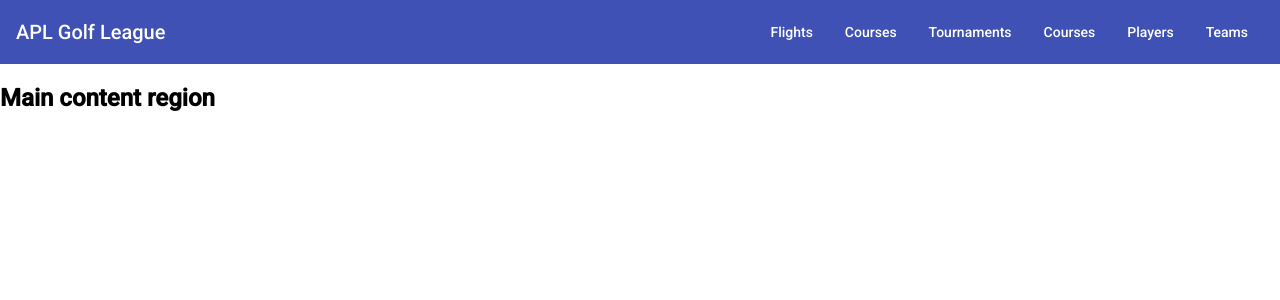
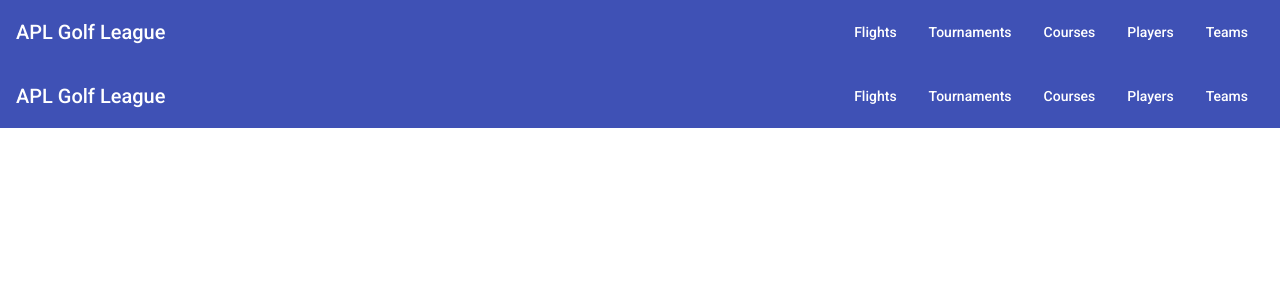
Before and after one commit to adjaunzemis/apl-golf-league-frontend, an Angular app in the folder angular-material/: page / in a window 1280 px wide. Shown: the top 300 px of the page. Built offline with nearby package versions, Linux system fonts and the light colour scheme.

Commit message:
Added routing module with placeholder routes.

```diff
--- a/angular-material/src/app/app.component.html
+++ b/angular-material/src/app/app.component.html
@@ -1,4 +1,4 @@
 <app-header></app-header>
 <main>
-  <h2>Main content region</h2>
+  <router-outlet></router-outlet>
 </main>
--- a/angular-material/src/app/app.module.ts
+++ b/angular-material/src/app/app.module.ts
@@ -6,6 +6,7 @@
 
 import { AppComponent } from './app.component';
 import { HeaderComponent } from './header/header.component';
+import { AppRoutingModule } from './app-routing.module';
 
 @NgModule({
   declarations: [
@@ -16,7 +17,8 @@
     BrowserModule,
     BrowserAnimationsModule,
     MatToolbarModule,
-    MatButtonModule
+    MatButtonModule,
+    AppRoutingModule
   ],
   providers: [],
   bootstrap: [AppComponent]
--- a/angular-material/src/app/header/header.component.html
+++ b/angular-material/src/app/header/header.component.html
@@ -6,9 +6,6 @@
     <ul>
       <li>
         <a mat-button routerLink="flights" routerLinkActive="mat-accent">Flights</a>
-      </li>
-      <li>
-        <a mat-button routerLink="courses" routerLinkActive="mat-accent">Courses</a>
       </li>
       <li>
         <a mat-button routerLink="tournaments" routerLinkActive="mat-accent">Tournaments</a>
@@ -20,7 +17,7 @@
         <a mat-button routerLink="players" routerLinkActive="mat-accent">Players</a>
       </li>
       <li>
-        <a mat-button routerLink="Teams" routerLinkActive="mat-accent">Teams</a>
+        <a mat-button routerLink="teams" routerLinkActive="mat-accent">Teams</a>
       </li>
     </ul>
 </mat-toolbar>
```
Also changed, not shown: angular-material/src/app/app-routing.module.ts (added, +20 -0 lines).
